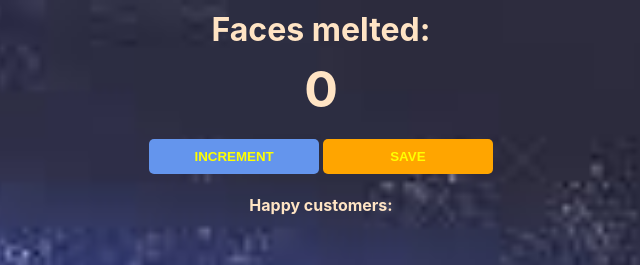
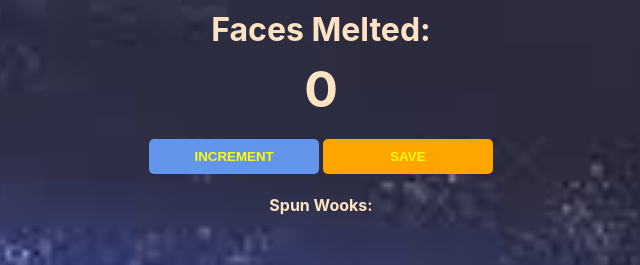
Before and after one commit to Spicehandler/FaceMelter, a plain HTML site: page index.html in a window 1280 px wide. Shown: the top 265 px of the page, 319-959 px from the left. Drawn offline with Linux system fonts and the light colour scheme.

Commit message:
Updated headers
capitalized Melted in in h1
changed Happy customers to Spun Wooks

```diff
--- a/index.html
+++ b/index.html
@@ -4,11 +4,11 @@
     </head>
     <body>
         <div class="container">
-            <h1>Faces melted:</h1>
+            <h1>Faces Melted:</h1>
             <h2 id="count-el">0</h2>
             <button id="increment-btn" onclick="increment()">INCREMENT</button>
             <button id="save-btn" onclick="save()">SAVE</button>
-            <p id="save-el">Happy customers: </p>
+            <p id="save-el">Spun Wooks: </p>
         </div>
         <script src="index.js">
 
```
